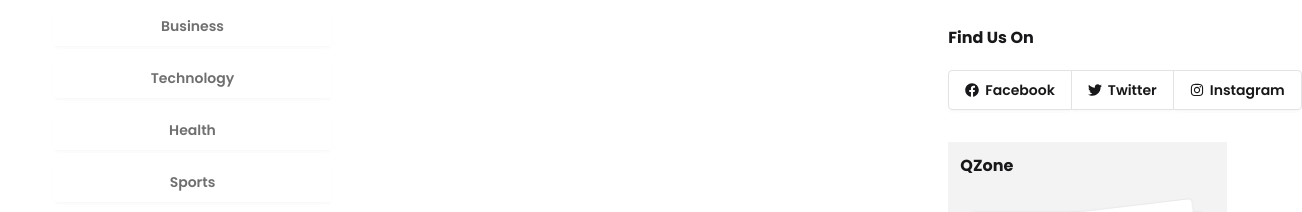
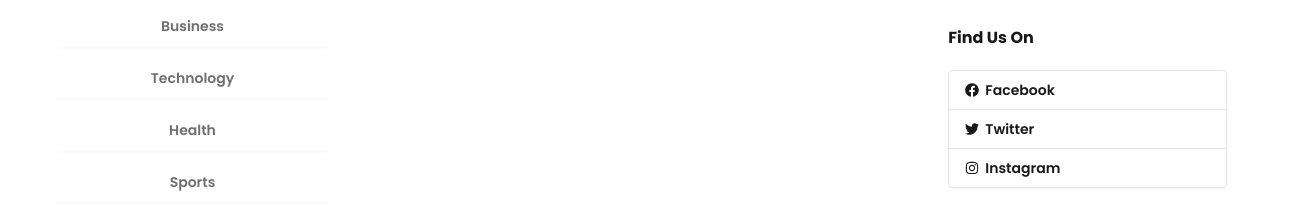
Before and after one commit to TawfiqAhmedRafi/Dragon-News, a React (Vite) app: page / in a window 1280 px wide. Shown: the part 401-613 px from the top of the page, 1302 px wide, since content can reach past the window. Built offline with nearby package versions, Linux system fonts and the light colour scheme.

Commit message:
sticky  scroll

```diff
--- a/src/Components/HomeLayout/FindUs.jsx
+++ b/src/Components/HomeLayout/FindUs.jsx
@@ -6,7 +6,7 @@ const FindUs = () => {
     <div>
       <h2 className="font-bold my-5">Find Us On </h2>
       <div>
-        <div className="join join-vertical lg:join-horizontal w-full">
+        <div className="join join-vertical  w-full">
           <button className="btn bg-base-100 justify-start join-item"><FaFacebook></FaFacebook> Facebook</button>
           <button className="btn bg-base-100 justify-start join-item"><FaTwitter></FaTwitter> Twitter</button>
           <button className="btn bg-base-100 justify-start join-item"><FaInstagram></FaInstagram> Instagram</button>
--- a/src/Layouts/HomeLayout.jsx
+++ b/src/Layouts/HomeLayout.jsx
@@ -20,13 +20,13 @@ const HomeLayout = () => {
             </header>
 
             <main className='w-11/12 mx-auto my-3 grid grid-cols-12 gap-5'>
-                <aside className='col-span-3'>
+                <aside className='col-span-3 sticky top-0 h-fit'>
                     <LeftAside></LeftAside>
                 </aside>
                 <section className='col-span-6'>
                     <Outlet></Outlet>
                 </section>
-                <aside className='col-span-3'>
+                <aside className='col-span-3  sticky top-0 h-fit'>
                     <RightAside></RightAside>
                 </aside>
             </main>
```
